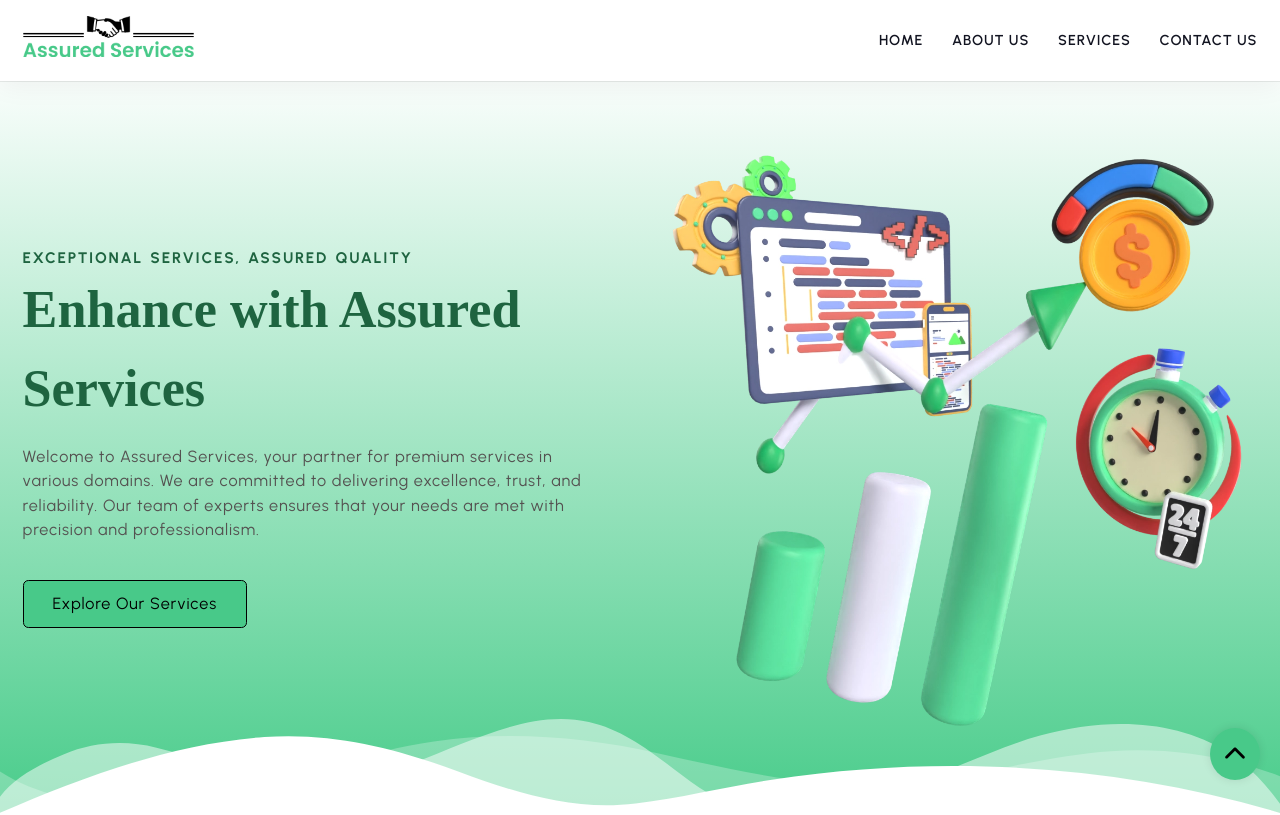
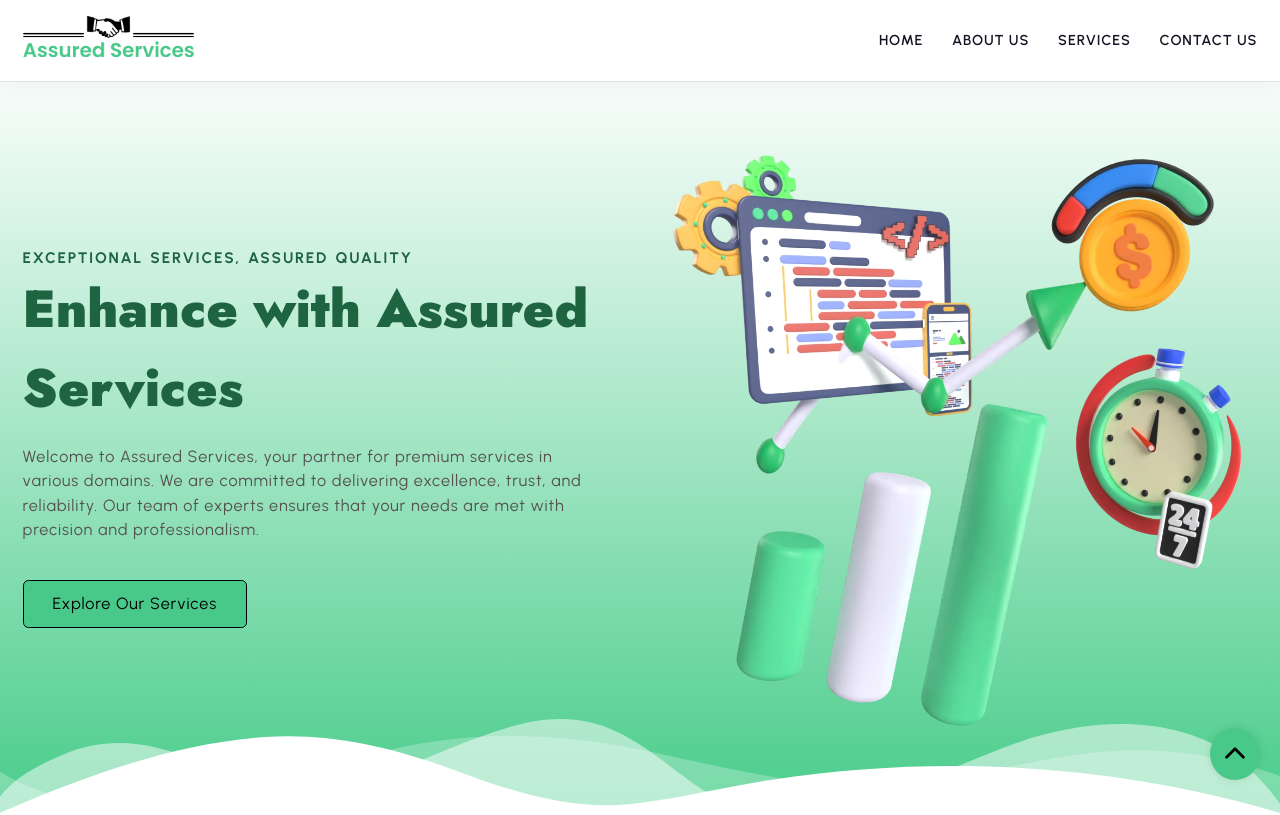
Before and after one commit to Shubham-Kumar25/assured-services-landing-page, a React (Vite) app: page / in a window 1280 px wide. Shown: the top 815 px of the page. Built offline with nearby package versions, Linux system fonts and the light colour scheme.

Commit message:
minor changes in ui

```diff
--- a/index.html
+++ b/index.html
@@ -6,8 +6,9 @@
     <meta name="viewport" content="width=device-width, initial-scale=1.0" />
     <link rel="preconnect" href="https://fonts.googleapis.com" />
     <link rel="preconnect" href="https://fonts.gstatic.com" crossorigin />
+
     <link
-      href="https://fonts.googleapis.com/css2?family=Poppins:ital,wght@0,100;0,200;0,300;0,400;0,500;0,600;0,700;0,800;0,900;1,100;1,200;1,300;1,400;1,500;1,600;1,700;1,800;1,900&family=Urbanist:ital,wght@0,200;0,300;0,400;0,500;0,600;0,700;0,800;0,900;1,200;1,300;1,400;1,500;1,600;1,700;1,800;1,900&display=swap"
+      href="https://fonts.googleapis.com/css2?family=Jost:ital,wght@0,100;0,200;0,300;0,400;0,500;0,600;0,700;0,800;0,900;1,900&family=Poppins:ital,wght@0,100;0,200;0,300;0,400;0,500;0,600;0,700;0,800;0,900;1,900&family=Urbanist:ital,wght@0,100;0,200;0,300;0,400;0,500;0,600;0,700;0,800;0,900;1,900&display=swap"
       rel="stylesheet"
     />
     <link rel="stylesheet" href="https://unpkg.com/aos@next/dist/aos.css" />
--- a/src/App.css
+++ b/src/App.css
@@ -64,6 +64,10 @@
   max-width: 142rem;
   margin: 0 auto;
   padding: 9.6rem 2.4rem;
+}
+
+.section-hero .grid .hero-heading {
+  font-size: 5.8rem;
 }
 
 :is(
@@ -239,7 +243,7 @@
         order: 1;
 
         & img {
-          width: 60%;
+          width: 50%;
         }
       }
     }
@@ -319,6 +323,6 @@
   }
 
   .navbar-brand img {
-    width: 40%;
+    width: 60%;
   }
 }
--- a/src/components/HeroSection/heroSection.css
+++ b/src/components/HeroSection/heroSection.css
@@ -39,9 +39,8 @@
 }
 
 .section-hero .grid .hero-heading {
-  font-size: 5.8rem;
   line-height: 1.5;
-  font-family: "Jost";
+  font-family: "Jost", sans-serif;
   color: var(--hero-heading-color);
   font-weight: 900;
 }
```
